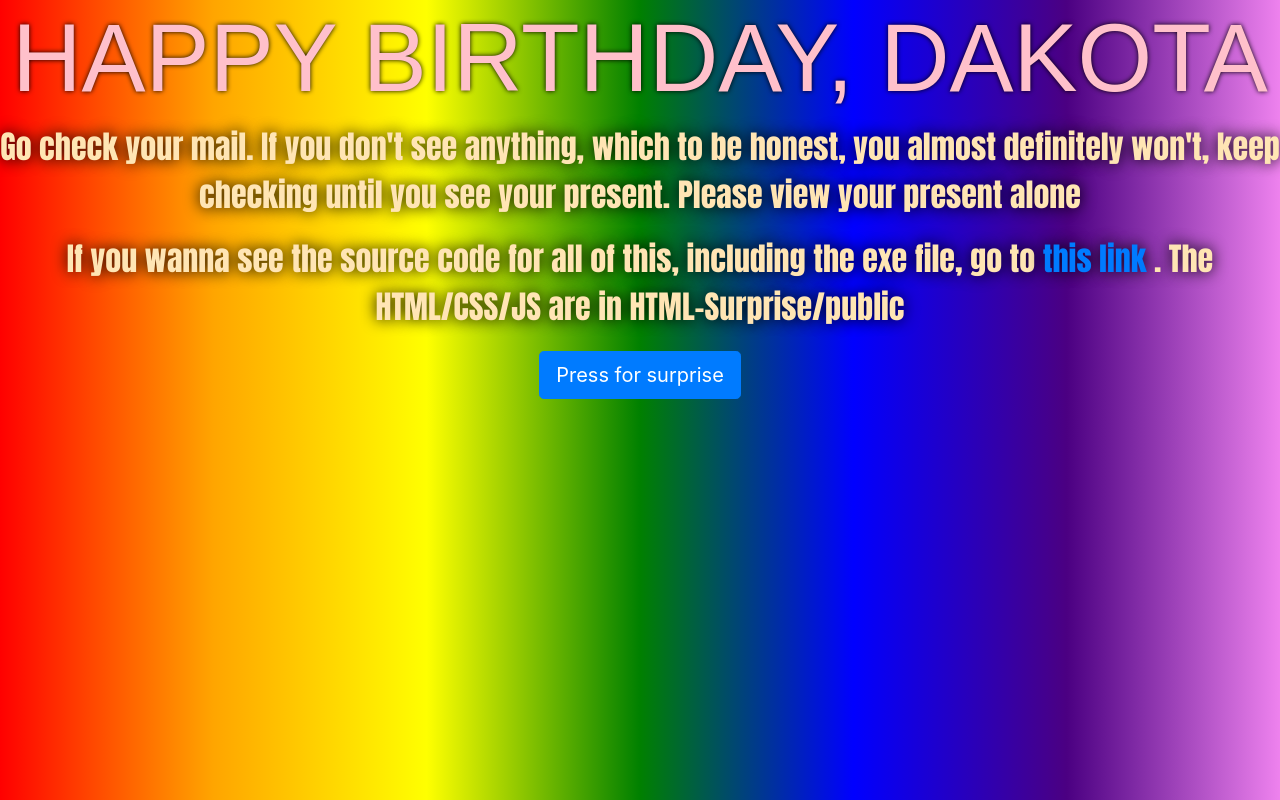
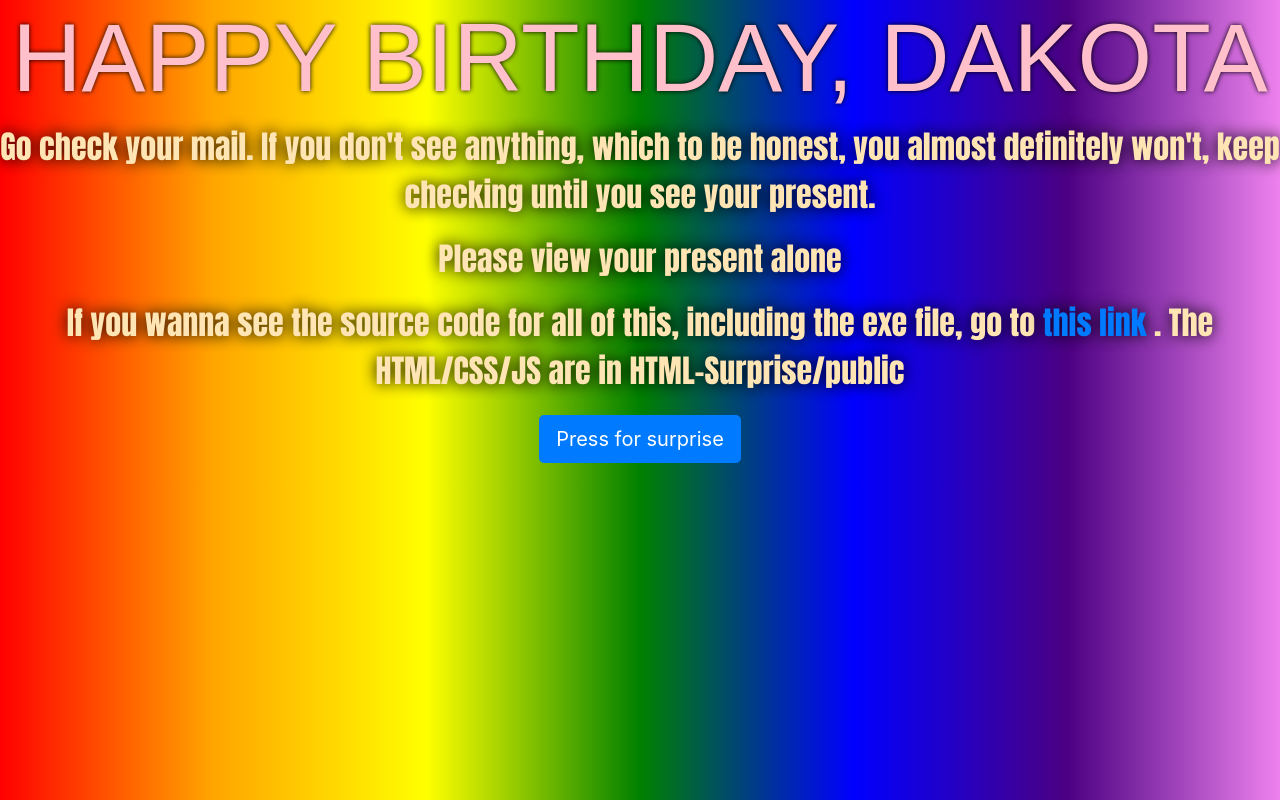
Before and after one commit to Lotrius/Dakota-Surprise, a website: page HTML-Surprise/public/index.html in a window 1280 px wide. Drawn offline with nearby package versions, Linux system fonts and the light colour scheme; a web font is replaced by a local one.

Commit message:
edited message

```diff
--- a/HTML-Surprise/public/index.html
+++ b/HTML-Surprise/public/index.html
@@ -14,7 +14,8 @@
   </header>
   <div class="main">
     <div class="instructions">
-      <p>Go check your mail. If you don't see anything, which to be honest, you almost definitely won't, keep checking until you see your present. Please view your present alone</p>
+      <p>Go check your mail. If you don't see anything, which to be honest, you almost definitely won't, keep checking until you see your present.</p>
+      <p>Please view your present alone</p>
       <p>If you wanna see the source code for all of this, including the exe file, go to
         <a href="https://github.com/Somesk278/Dakota-Birthday"
         target="_blank">this link
```
